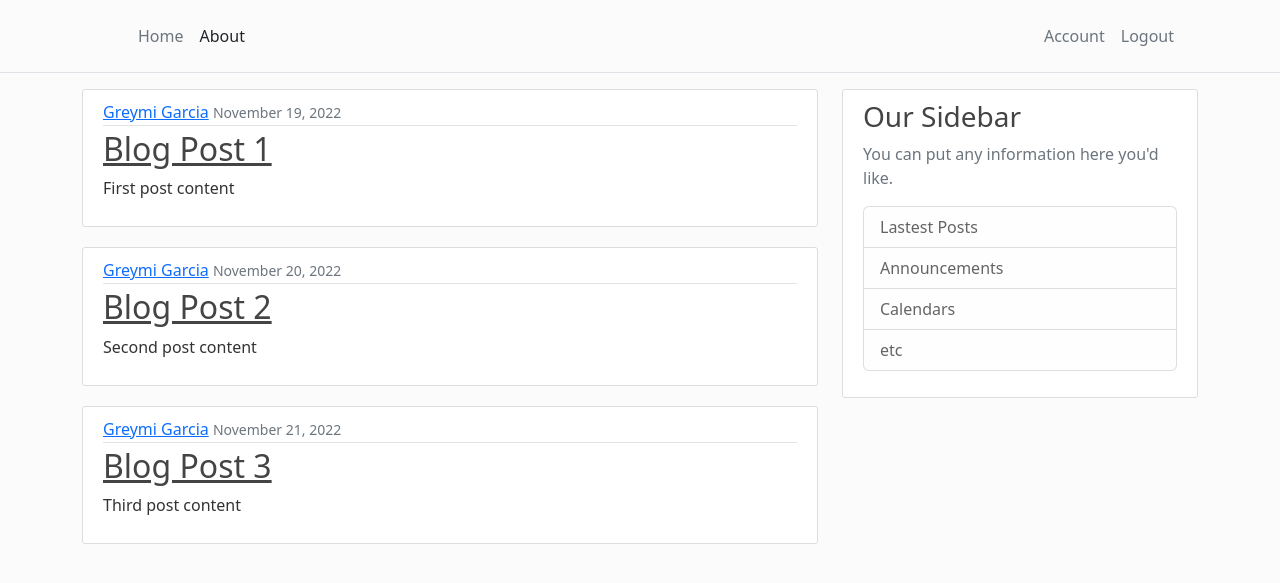
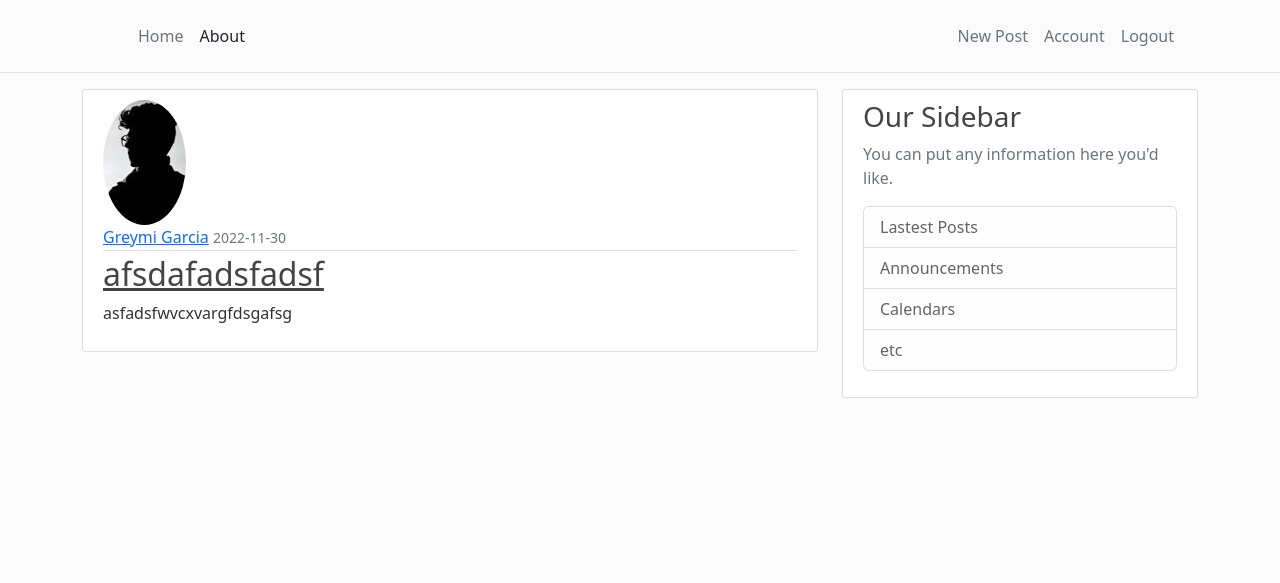
Before and after one commit to GreymiGarcia/flask-blog, a Flask app: page / in a window 1280 px wide. Shown: the top 583 px of the page. Run offline with Flask 3, Linux system fonts and the light colour scheme; a user stored in the database is signed in.

Commit message:
Create post fuction

```diff
--- a/flaskblog/routes.py
+++ b/flaskblog/routes.py
@@ -1,36 +1,37 @@
 import os
 import secrets
 from PIL import Image
-from flask import render_template, url_for, flash, redirect, request
+from flask import render_template, url_for, flash, redirect, request, abort
 from flaskblog import app, db, bcrypt
-from flaskblog.forms import RegitrationForm, LoginForm, UpdateAccountForm
+from flaskblog.forms import RegitrationForm, LoginForm, UpdateAccountForm, PostForm
 from flaskblog.models import User,Post
 from flask_login import login_user, current_user, logout_user, login_required
 
-posts = [
-    {
-        'author': 'Greymi Garcia',
-        'title': 'Blog Post 1',
-        'content': ' First post content',
-        'date_posted': 'November 19, 2022'
-    },
-    {
-        'author': 'Greymi Garcia',
-        'title': 'Blog Post 2',
-        'content': ' Second post content',
-        'date_posted': 'November 20, 2022'
-    },
-    {
-        'author': 'Greymi Garcia',
-        'title': 'Blog Post 3',
-        'content': ' Third post content',
-        'date_posted': 'November 21, 2022'
-    }
-]
+# posts = [
+#     {
+#         'author': 'Greymi Garcia',
+#         'title': 'Blog Post 1',
+#         'content': ' First post content',
+#         'date_posted': 'November 19, 2022'
+#     },
+#     {
+#         'author': 'Greymi Garcia',
+#         'title': 'Blog Post 2',
+#         'content': ' Second post content',
+#         'date_posted': 'November 20, 2022'
+#     },
+#     {
+#         'author': 'Greymi Garcia',
+#         'title': 'Blog Post 3',
+#         'content': ' Third post content',
+#         'date_posted': 'November 21, 2022'
+#     }
+# ]
 
 @app.route("/")
 @app.route("/home")
 def home():
+    posts = Post.query.all()
     return render_template("home.html", posts=posts)
 
 @app.route("/about")
@@ -107,3 +108,29 @@ def account():
         form.email.data = current_user.email
     image_file = url_for('static', filename='img/' + current_user.image_file)
     return render_template("account.html", title="Account", image_file=image_file, form=form)
+
+@app.route('/post/new', methods=['GET','POST'])
+@login_required
+def new_post():
+    form = PostForm()
+    if form.validate_on_submit():
+        post = Post(title=form.title.data, content=form.content.data, author=current_user)
+        db.session.add(post)
+        db.session.commit()
+        flash(f'Your post has been created', 'success')
+        return redirect(url_for('home'))
+    return render_template("create_post.html", title="New Post", form=form)
+
+@app.route('/post/<int:post_id>')
+def post(post_id):
+    post = Post.query.get_or_404(post_id)
+    return render_template('post.html', title=post.title, post=post)
+
+@app.route('/post/<int:post_id>/update')
+@login_required
+def update_post(post_id):
+    post = Post.query.get_or_404(post_id)
+    if post.author != current_user:
+        abort(403)
+    form = PostForm()
+    return render_template("create_post.html", title="New Post", form=form)
--- a/flaskblog/templates/home.html
+++ b/flaskblog/templates/home.html
@@ -2,12 +2,13 @@
 {% block content %}
     {% for post in posts %}
         <article class="media content-section">
+            <img class="rounded-circle article-image" src="{{ url_for('static', filename='img/' + post.author.image_file )}}">
             <div class="media-body">
                 <div class="article-metadata">
-                    <a class="mr-s" href="#">{{ post.author }}</a>
-                    <small class="text-muted">{{ post.date_posted }}</small>
+                    <a class="mr-s" href="#">{{ post.author.username }}</a>
+                    <small class="text-muted">{{ post.date_posted.strftime('%Y-%m-%d') }}</small>
                 </div>
-                <h2><a class="article-title" href="#">{{ post.title }}</a></h2>
+                <h2><a class="article-title" href="{{ url_for('post', post_id=post.id) }}">{{ post.title }}</a></h2>
                 <p class="article-content">{{ post.content }}</p>
             </div>
         </article>
--- a/flaskblog/templates/layout.html
+++ b/flaskblog/templates/layout.html
@@ -32,6 +32,7 @@
                     </form> -->
                     <ul class="nav col-12 col-lg-auto mb-3 mb-lg-0 me-lg-3">
                         {% if current_user.is_authenticated %}
+                        <li><a href="{{ url_for('new_post') }}" class="nav-link px-2 link-secondary">New Post</a></li>
                             <li><a href="{{ url_for('account') }}" class="nav-link px-2 link-secondary">Account</a></li>
                             <li><a href="{{ url_for('logout') }}" class="nav-link px-2 link-secondary">Logout</a></li>
                         {% else %}
```
Also changed, not shown: flaskblog/forms.py (+6 -1 lines), flaskblog/templates/create_post.html (added, +40 -0 lines), flaskblog/templates/post.html (added, +14 -0 lines), flaskblog/static/img/dc710c6e236ae933.jpg (renamed from flaskblog/static/img/e7ad8ce17215c4b0.jpg), flaskblog/static/img/default.jpg (deleted), flaskblog/static/img/f46ef121930fce9a.jpg (added), instance/site.db.
